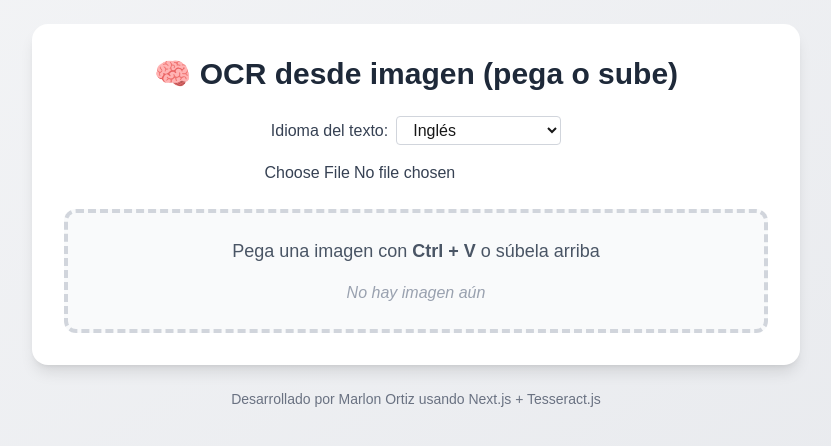
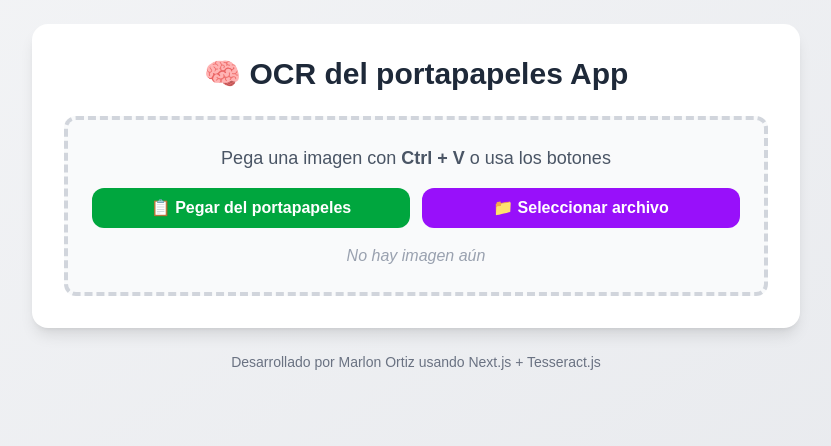
Before and after one commit to MarlonMoe23/ocrdecaptura, a Next.js app: page / in a window 1280 px wide. Shown: the top 446 px of the page, without its empty margins (224-1055 px from the left). Built offline with nearby package versions, Linux system fonts and the light colour scheme.

Commit message:
actualizacion final del dia 22 de mayo

```diff
--- /dev/null
+++ b/pages/index - copia.js
@@ -0,0 +1,104 @@
+import { useEffect, useState, useRef } from 'react';
+import Tesseract from 'tesseract.js';
+
+export default function Home() {
+  const [imageSrc, setImageSrc] = useState(null);
+  const [ocrText, setOcrText] = useState('');
+  const [isProcessing, setIsProcessing] = useState(false);
+  const textAreaRef = useRef(null);
+
+  useEffect(() => {
+    const handlePaste = async (event) => {
+      const items = event.clipboardData.items;
+      for (let item of items) {
+        if (item.type.indexOf('image') !== -1) {
+          const blob = item.getAsFile();
+          const src = URL.createObjectURL(blob);
+          setImageSrc(src);
+          setOcrText('');
+          runOCR(src);
+        }
+      }
+    };
+
+    const runOCR = async (image) => {
+      setIsProcessing(true);
+      try {
+        const result = await Tesseract.recognize(image, 'eng+spa', {
+          logger: (m) => console.log(m),
+        });
+        setOcrText(result.data.text);
+      } catch (error) {
+        setOcrText('Error al procesar imagen');
+        console.error(error);
+      } finally {
+        setIsProcessing(false);
+      }
+    };
+
+    window.addEventListener('paste', handlePaste);
+    return () => window.removeEventListener('paste', handlePaste);
+  }, []);
+
+  const copyToClipboard = () => {
+    if (textAreaRef.current) {
+      textAreaRef.current.select();
+      document.execCommand('copy');
+      alert('Texto copiado al portapapeles 👍');
+    }
+  };
+
+  return (
+    <div className="min-h-screen bg-gradient-to-br from-gray-100 to-gray-200 p-6">
+      <div className="max-w-3xl mx-auto bg-white rounded-2xl shadow-lg p-8">
+        <h1 className="text-3xl font-bold text-center mb-6 text-gray-800">
+          🧠 OCR del portapapeles App
+        </h1>
+
+        <div className="border-4 border-dashed border-gray-300 rounded-xl p-6 bg-gray-50 text-center">
+          <p className="text-gray-600 text-lg">
+            Pega una imagen con <span className="font-bold">Ctrl + V</span>
+          </p>
+
+          {imageSrc ? (
+            <img
+              src={imageSrc}
+              alt="Pasted"
+              className="mx-auto mt-4 max-h-[300px] rounded-xl shadow"
+            />
+          ) : (
+            <p className="italic text-gray-400 mt-4">No hay imagen aún</p>
+          )}
+        </div>
+
+        {isProcessing && (
+          <p className="text-blue-600 mt-4 font-medium text-center">
+            Procesando imagen con OCR...
+          </p>
+        )}
+
+        {ocrText && (
+          <div className="mt-8">
+            <h2 className="text-xl font-semibold text-gray-700 mb-2">Texto reconocido:</h2>
+            <textarea
+              ref={textAreaRef}
+              value={ocrText}
+              onChange={(e) => setOcrText(e.target.value)}
+              className="w-full h-48 p-4 border border-gray-300 rounded-xl bg-white text-black shadow-inner resize-none focus:outline-none focus:ring-2 focus:ring-blue-500"
+            />
+            <button
+              onClick={copyToClipboard}
+              className="mt-4 w-full bg-blue-600 text-white font-semibold py-2 px-4 rounded-xl hover:bg-blue-700 transition duration-200"
+            >
+              📋 Copiar texto al portapapeles
+            </button>
+          </div>
+        )}
+      </div>
+
+      <p className="text-center text-gray-500 mt-6 text-sm">
+        Desarrollado por Marlon Ortiz usando Next.js + Tesseract.js
+      </p>
+    </div>
+  );
+}
--- a/pages/index.js
+++ b/pages/index.js
@@ -5,31 +5,41 @@ export default function Home() {
   const [imageSrc, setImageSrc] = useState(null);
   const [ocrText, setOcrText] = useState('');
   const [isProcessing, setIsProcessing] = useState(false);
-  const [language, setLanguage] = useState('eng'); // idioma por defecto: inglés
+  const [canPasteFromClipboard, setCanPasteFromClipboard] = useState(false);
   const textAreaRef = useRef(null);
+  const fileInputRef = useRef(null);
 
   useEffect(() => {
+    // Verificar si el navegador soporta la API del portapapeles
+    if (navigator.clipboard && navigator.clipboard.read) {
+      setCanPasteFromClipboard(true);
+    }
+
     const handlePaste = async (event) => {
       const items = event.clipboardData.items;
       for (let item of items) {
         if (item.type.indexOf('image') !== -1) {
           const blob = item.getAsFile();
-          const src = URL.createObjectURL(blob);
-          setImageSrc(src);
-          setOcrText('');
-          runOCR(src);
+          processImageBlob(blob);
         }
       }
     };
 
     window.addEventListener('paste', handlePaste);
     return () => window.removeEventListener('paste', handlePaste);
-  }, [language]);
+  }, []);
+
+  const processImageBlob = (blob) => {
+    const src = URL.createObjectURL(blob);
+    setImageSrc(src);
+    setOcrText('');
+    runOCR(src);
+  };
 
   const runOCR = async (image) => {
     setIsProcessing(true);
     try {
-      const result = await Tesseract.recognize(image, language, {
+      const result = await Tesseract.recognize(image, 'eng+spa', {
         logger: (m) => console.log(m),
       });
       setOcrText(result.data.text);
@@ -41,69 +51,99 @@ export default function Home() {
     }
   };
 
-  const handleFileChange = (e) => {
-    const file = e.target.files[0];
-    if (file) {
-      const src = URL.createObjectURL(file);
-      setImageSrc(src);
-      setOcrText('');
-      runOCR(src);
+  const pasteFromClipboard = async () => {
+    try {
+      const clipboardItems = await navigator.clipboard.read();
+      for (const clipboardItem of clipboardItems) {
+        for (const type of clipboardItem.types) {
+          if (type.startsWith('image/')) {
+            const blob = await clipboardItem.getType(type);
+            processImageBlob(blob);
+            return;
+          }
+        }
+      }
+      alert('No se encontró ninguna imagen en el portapapeles');
+    } catch (error) {
+      console.error('Error al acceder al portapapeles:', error);
+      alert('No se pudo acceder al portapapeles. Intenta usar Ctrl+V o seleccionar un archivo.');
     }
   };
 
-  const copyToClipboard = () => {
+  const handleFileSelect = (event) => {
+    const file = event.target.files[0];
+    if (file && file.type.startsWith('image/')) {
+      processImageBlob(file);
+    }
+  };
+
+  const copyToClipboard = async () => {
+    try {
+      if (navigator.clipboard && navigator.clipboard.writeText) {
+        await navigator.clipboard.writeText(ocrText);
+        alert('Texto copiado al portapapeles 👍');
+      } else {
+        // Fallback para navegadores más antiguos
         if (textAreaRef.current) {
           textAreaRef.current.select();
           document.execCommand('copy');
           alert('Texto copiado al portapapeles 👍');
         }
+      }
+    } catch (error) {
+      // Fallback si falla la API moderna
+      if (textAreaRef.current) {
+        textAreaRef.current.select();
+        document.execCommand('copy');
+        alert('Texto copiado al portapapeles 👍');
+      }
+    }
   };
 
   return (
-    <div className="min-h-screen bg-gradient-to-br from-gray-100 to-gray-200 p-6">
-      <div className="max-w-3xl mx-auto bg-white rounded-2xl shadow-lg p-8">
-        <h1 className="text-3xl font-bold text-center mb-6 text-gray-800">
-          🧠 OCR desde imagen (pega o sube)
+    <div className="min-h-screen bg-gradient-to-br from-gray-100 to-gray-200 p-4 md:p-6">
+      <div className="max-w-3xl mx-auto bg-white rounded-2xl shadow-lg p-4 md:p-8">
+        <h1 className="text-2xl md:text-3xl font-bold text-center mb-6 text-gray-800">
+          🧠 OCR del portapapeles App
         </h1>
 
-        {/* Selector de idioma */}
-        <div className="mb-4 text-center">
-          <label className="font-medium text-gray-700 mr-2">Idioma del texto:</label>
-          <select
-            value={language}
-            onChange={(e) => setLanguage(e.target.value)}
-            className="border border-gray-300 rounded px-3 py-1 focus:outline-none focus:ring focus:ring-blue-300"
+        <div className="border-4 border-dashed border-gray-300 rounded-xl p-4 md:p-6 bg-gray-50 text-center">
+          <p className="text-gray-600 text-base md:text-lg mb-4">
+            Pega una imagen con <span className="font-bold">Ctrl + V</span> o usa los botones
+          </p>
+
+          {/* Botones para móviles */}
+          <div className="flex flex-col sm:flex-row gap-3 mb-4">
+            {canPasteFromClipboard && (
+              <button
+                onClick={pasteFromClipboard}
+                className="flex-1 bg-green-600 text-white font-semibold py-2 px-4 rounded-xl hover:bg-green-700 transition duration-200 text-sm md:text-base"
               >
-            <option value="eng">Inglés</option>
-            <option value="spa">Español</option>
-            <option value="eng+spa">Inglés + Español</option>
-            <option value="fra">Francés</option>
-            <option value="deu">Alemán</option>
-            <option value="por">Portugués</option>
-          </select>
+                📋 Pegar del portapapeles
+              </button>
+            )}
+
+            <button
+              onClick={() => fileInputRef.current?.click()}
+              className="flex-1 bg-purple-600 text-white font-semibold py-2 px-4 rounded-xl hover:bg-purple-700 transition duration-200 text-sm md:text-base"
+            >
+              📁 Seleccionar archivo
+            </button>
           </div>
 
-        {/* Entrada de imagen para móviles */}
-        <div className="text-center mb-6">
           <input
+            ref={fileInputRef}
             type="file"
             accept="image/*"
-            onChange={handleFileChange}
-            className="block mx-auto text-gray-700"
+            onChange={handleFileSelect}
+            className="hidden"
           />
-        </div>
-
-        {/* Zona de pegado y preview de imagen */}
-        <div className="border-4 border-dashed border-gray-300 rounded-xl p-6 bg-gray-50 text-center">
-          <p className="text-gray-600 text-lg">
-            Pega una imagen con <span className="font-bold">Ctrl + V</span> o súbela arriba
-          </p>
 
           {imageSrc ? (
             <img
               src={imageSrc}
-              alt="Imagen pegada o subida"
-              className="mx-auto mt-4 max-h-[300px] rounded-xl shadow"
+              alt="Pasted"
+              className="mx-auto mt-4 max-h-[300px] rounded-xl shadow max-w-full"
             />
           ) : (
             <p className="italic text-gray-400 mt-4">No hay imagen aún</p>
@@ -118,12 +158,14 @@ export default function Home() {
 
         {ocrText && (
           <div className="mt-8">
-            <h2 className="text-xl font-semibold text-gray-700 mb-2">Texto reconocido:</h2>
+            <h2 className="text-lg md:text-xl font-semibold text-gray-700 mb-2">
+              Texto reconocido:
+            </h2>
             <textarea
               ref={textAreaRef}
               value={ocrText}
               onChange={(e) => setOcrText(e.target.value)}
-              className="w-full h-48 p-4 border border-gray-300 rounded-xl bg-white text-black shadow-inner resize-none focus:outline-none focus:ring-2 focus:ring-blue-500"
+              className="w-full h-48 p-4 border border-gray-300 rounded-xl bg-white text-black shadow-inner resize-none focus:outline-none focus:ring-2 focus:ring-blue-500 text-sm md:text-base"
             />
             <button
               onClick={copyToClipboard}
@@ -135,7 +177,7 @@ export default function Home() {
         )}
       </div>
 
-      <p className="text-center text-gray-500 mt-6 text-sm">
+      <p className="text-center text-gray-500 mt-6 text-xs md:text-sm">
         Desarrollado por Marlon Ortiz usando Next.js + Tesseract.js
       </p>
     </div>
```
Lines whose indentation alone changed are shown as unchanged.
